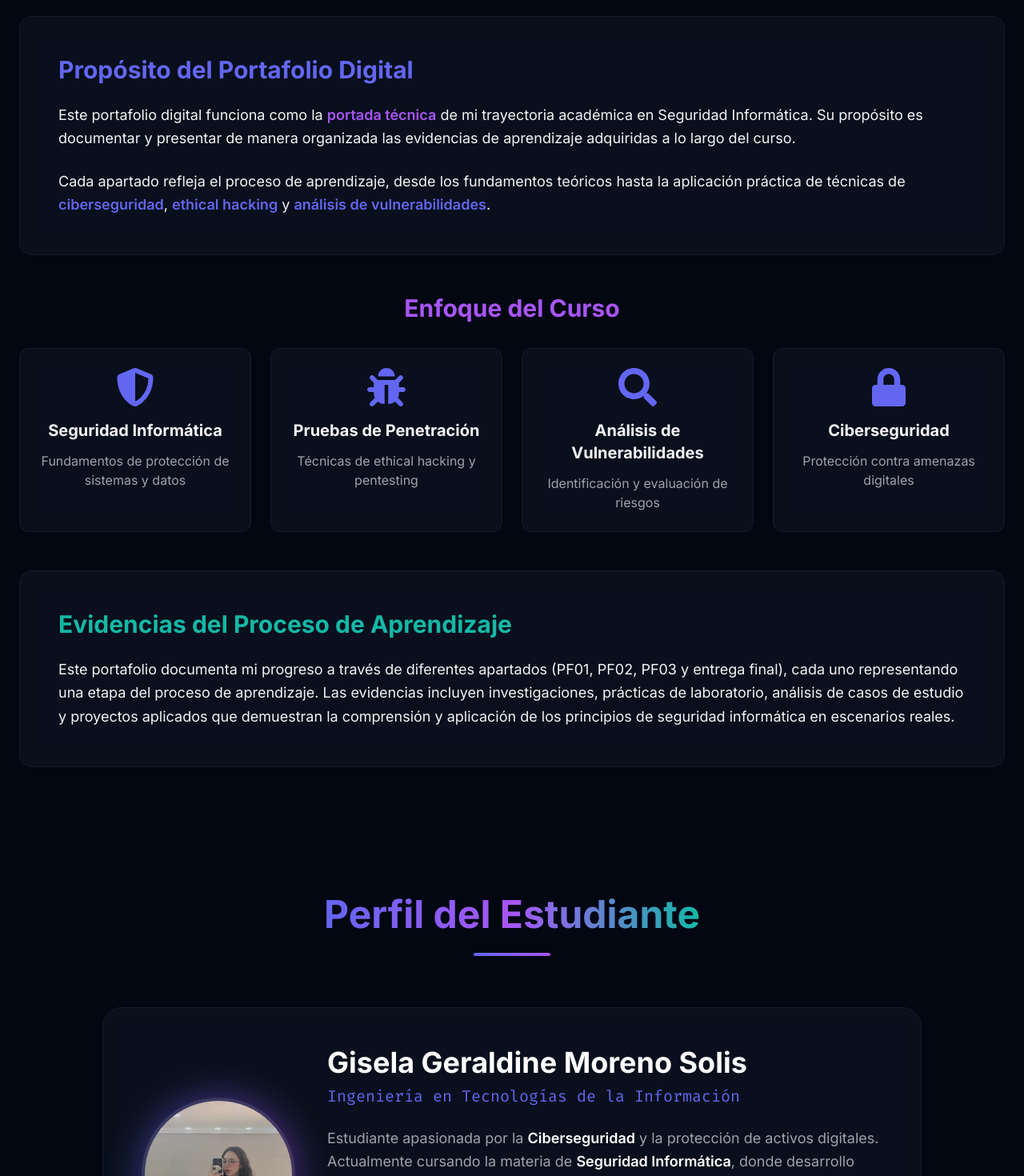
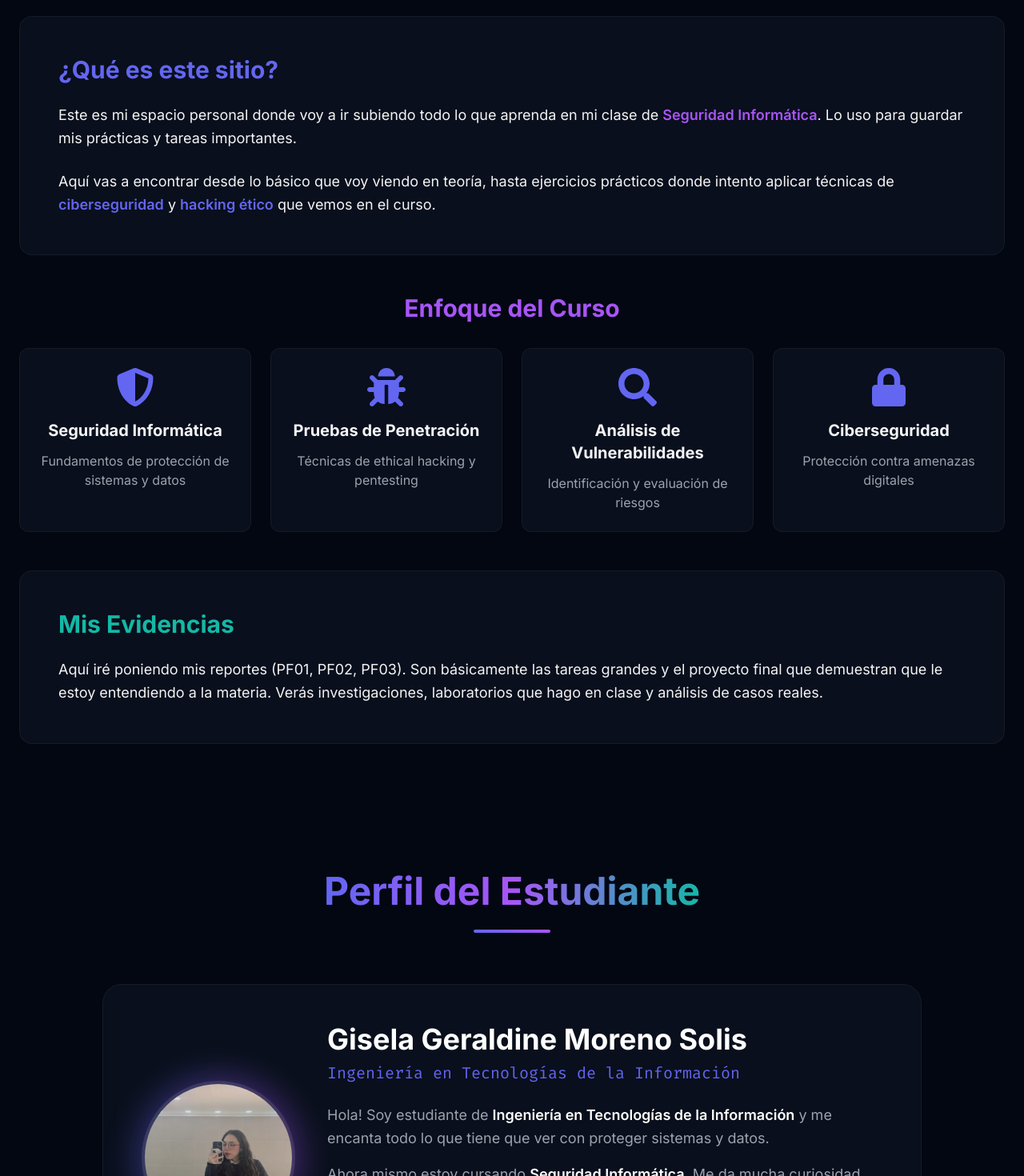
Before and after one commit to GiselaM12/portafolio-seguridad, a React (Vite) app: page / in a window 1280 px wide. Shown: the part 1000-2470 px from the top of the page at 80% size. Built offline with nearby package versions, Linux system fonts and the light colour scheme.

Commit message:
chore: simplify text content to student tone

```diff
--- a/src/components/About.jsx
+++ b/src/components/About.jsx
@@ -50,20 +50,13 @@ const About = () => {
                     className="glass-card rounded-2xl p-8 md:p-12 mb-12"
                 >
                     <h3 className="text-2xl md:text-3xl font-bold text-cyber-primary mb-6">
-                        Propósito del Portafolio Digital
+                        ¿Qué es este sitio?
                     </h3>
                     <p className="text-cyber-text text-lg leading-relaxed mb-6">
-                        Este portafolio digital funciona como la{' '}
-                        <span className="text-cyber-secondary font-semibold">portada técnica</span> de mi
-                        trayectoria académica en Seguridad Informática. Su propósito es documentar y presentar
-                        de manera organizada las evidencias de aprendizaje adquiridas a lo largo del curso.
+                        Este es mi espacio personal donde voy a ir subiendo todo lo que aprenda en mi clase de <span className="text-cyber-secondary font-semibold">Seguridad Informática</span>. Lo uso para guardar mis prácticas y tareas importantes.
                     </p>
                     <p className="text-cyber-text text-lg leading-relaxed">
-                        Cada apartado refleja el proceso de aprendizaje, desde los fundamentos teóricos hasta
-                        la aplicación práctica de técnicas de{' '}
-                        <span className="text-cyber-primary font-semibold">ciberseguridad</span>,{' '}
-                        <span className="text-cyber-primary font-semibold">ethical hacking</span> y{' '}
-                        <span className="text-cyber-primary font-semibold">análisis de vulnerabilidades</span>.
+                        Aquí vas a encontrar desde lo básico que voy viendo en teoría, hasta ejercicios prácticos donde intento aplicar técnicas de <span className="text-cyber-primary font-semibold">ciberseguridad</span> y <span className="text-cyber-primary font-semibold">hacking ético</span> que vemos en el curso.
                     </p>
                 </motion.div>
 
@@ -110,14 +103,10 @@ const About = () => {
                     className="glass-card rounded-2xl p-8 md:p-12"
                 >
                     <h3 className="text-2xl md:text-3xl font-bold text-cyber-accent mb-6">
-                        Evidencias del Proceso de Aprendizaje
+                        Mis Evidencias
                     </h3>
                     <p className="text-cyber-text text-lg leading-relaxed">
-                        Este portafolio documenta mi progreso a través de diferentes apartados (PF01, PF02, PF03
-                        y entrega final), cada uno representando una etapa del proceso de aprendizaje. Las
-                        evidencias incluyen investigaciones, prácticas de laboratorio, análisis de casos de
-                        estudio y proyectos aplicados que demuestran la comprensión y aplicación de los
-                        principios de seguridad informática en escenarios reales.
+                        Aquí iré poniendo mis reportes (PF01, PF02, PF03). Son básicamente las tareas grandes y el proyecto final que demuestran que le estoy entendiendo a la materia. Verás investigaciones, laboratorios que hago en clase y análisis de casos reales.
                     </p>
                 </motion.div>
             </div>
--- a/src/components/Profile.jsx
+++ b/src/components/Profile.jsx
@@ -74,13 +74,13 @@ const Profile = () => {
 
                             <div className="space-y-4 text-gray-400 text-lg leading-relaxed">
                                 <p>
-                                    Estudiante apasionada por la <span className="text-white font-semibold">Ciberseguridad</span> y la protección de activos digitales.
-                                    Actualmente cursando la materia de <span className="text-white font-semibold">Seguridad Informática</span>, donde desarrollo
-                                    competencias clave para identificar, analizar y mitigar riesgos en entornos tecnológicos.
+                                    Hola! Soy estudiante de <span className="text-white font-semibold">Ingeniería en Tecnologías de la Información</span> y me encanta todo lo que tiene que ver con proteger sistemas y datos.
                                 </p>
                                 <p>
-                                    Mi objetivo es especializarme en la defensa proactiva de sistemas y contribuir a crear entornos digitales más seguros
-                                    mediante la aplicación de estándares internacionales y mejores prácticas de la industria.
+                                    Ahora mismo estoy cursando <span className="text-white font-semibold">Seguridad Informática</span>. Me da mucha curiosidad entender cómo funcionan los ataques para saber cómo prevenirlos.
+                                </p>
+                                <p>
+                                    Quiero aprender mucho sobre ciberseguridad, defensa de sistemas y las mejores formas de mantener segura la información en internet. ¡Apenas voy empezando pero con muchas ganas de aprender!
                                 </p>
                             </div>
                         </div>
```
